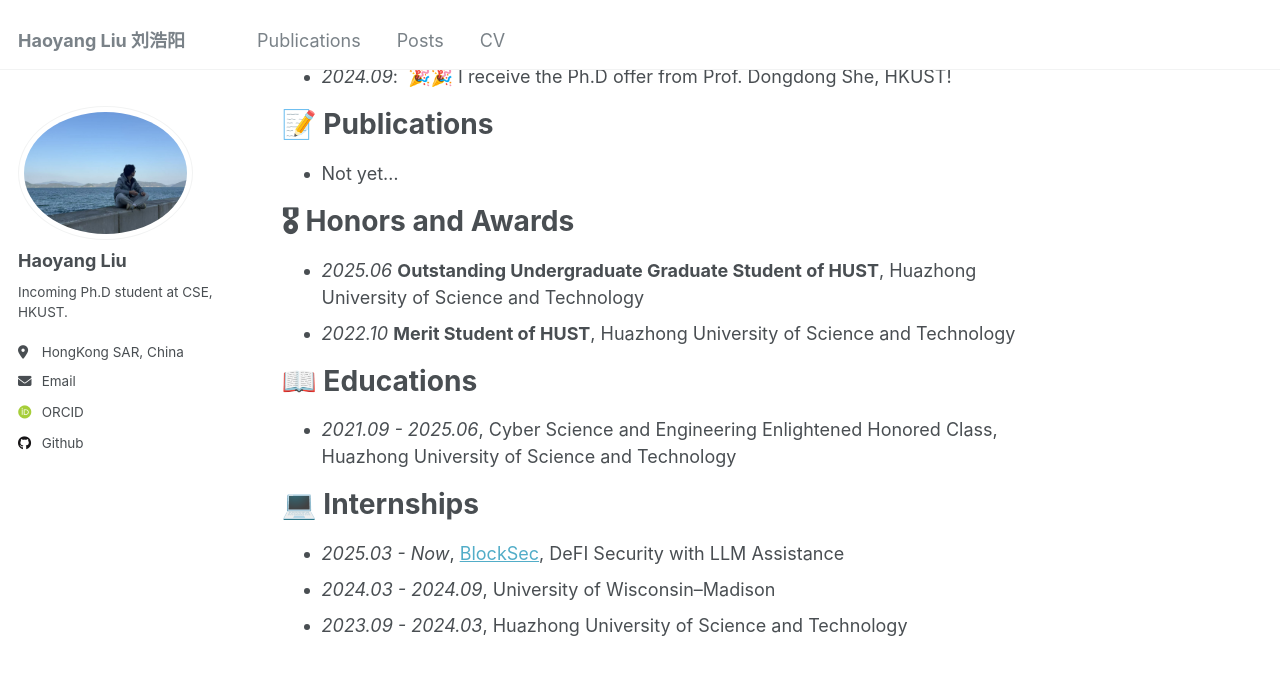
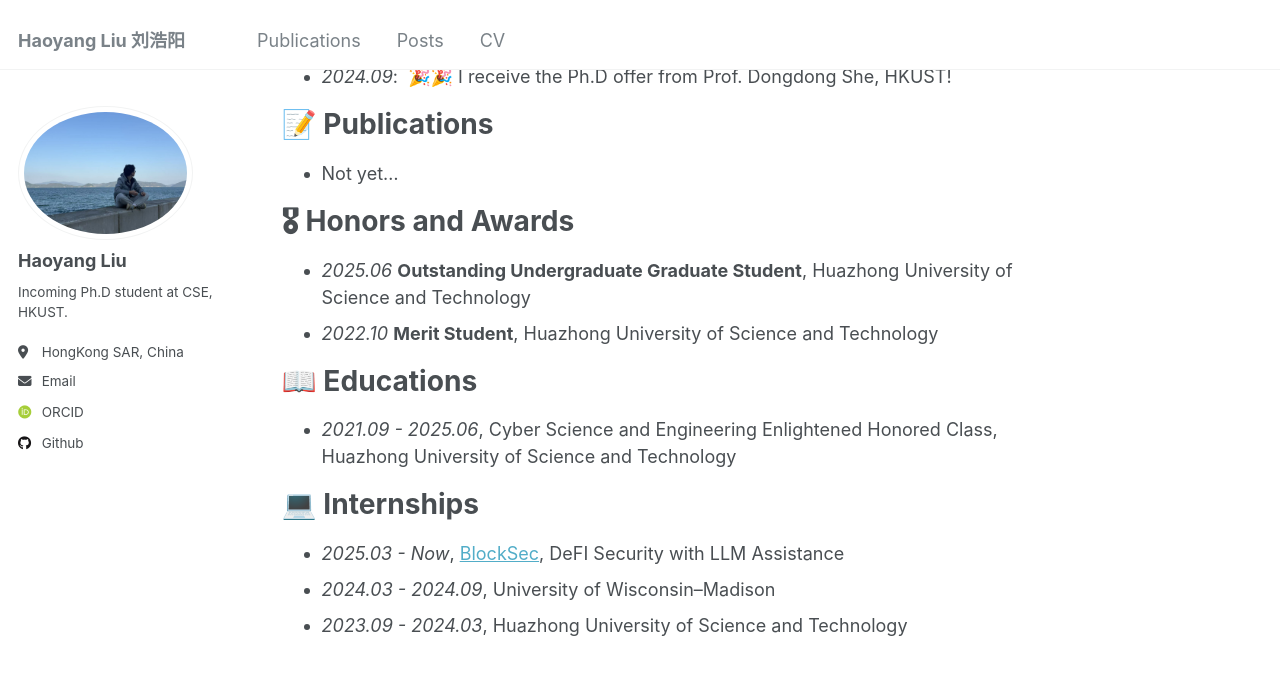
Before and after one commit to tttturtle-russ/tttturtle-russ.github.io, a Jekyll site: the page built from _pages/about.md, in a window 1280 px wide and 900 px high, scrolled down 369 px. Shown: the top 675 px of the window. Built offline with Jekyll 4.4.1, drawn with Linux system fonts in a browser that asks for light colours; some web fonts are replaced.

Commit message:
chore: tiny revise

```diff
--- a/_pages/about.md
+++ b/_pages/about.md
@@ -22,8 +22,8 @@
 - Not yet...
 
 # 🎖 Honors and Awards
-- *2025.06* **Outstanding Undergraduate Graduate Student of HUST**, Huazhong University of Science and Technology
-- *2022.10* **Merit Student of HUST**, Huazhong University of Science and Technology
+- *2025.06* **Outstanding Undergraduate Graduate Student**, Huazhong University of Science and Technology
+- *2022.10* **Merit Student**, Huazhong University of Science and Technology
 
 # 📖 Educations
 - *2021.09 - 2025.06*, Cyber Science and Engineering Enlightened Honored Class, Huazhong University of Science and Technology
```
